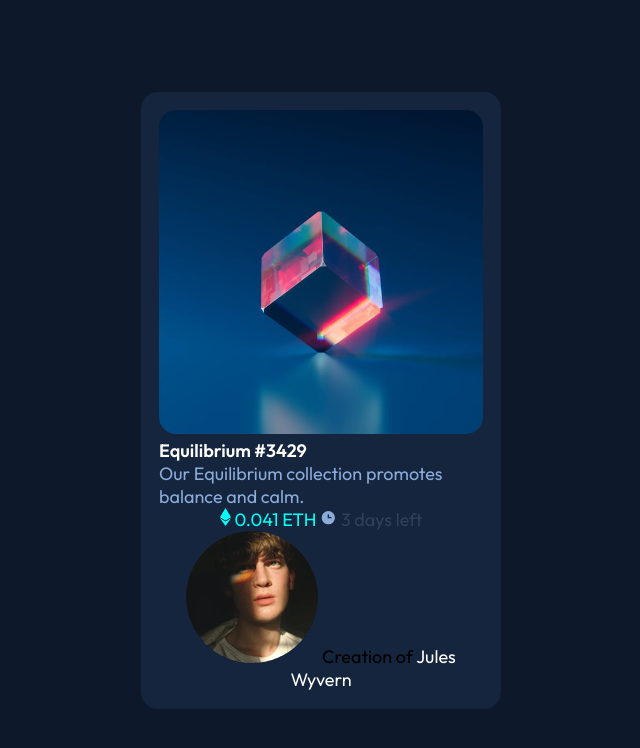
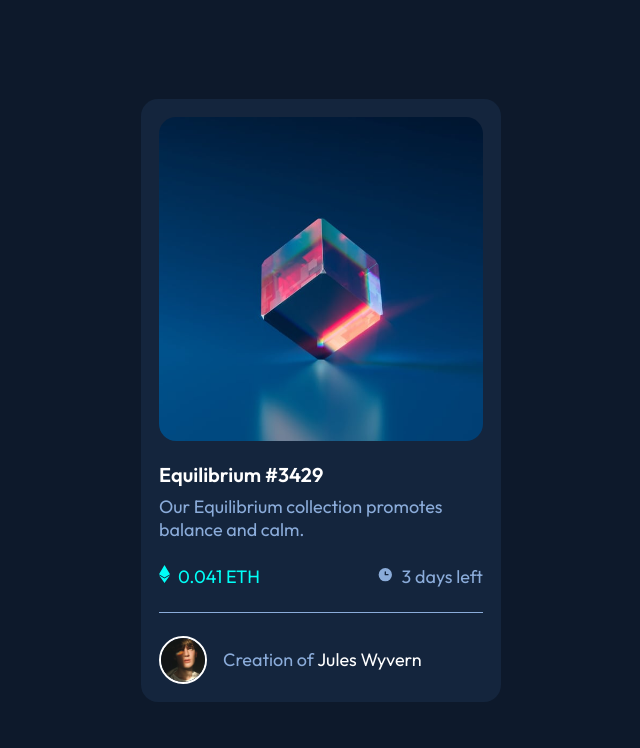
Before and after one commit to Julinsky23/nft-preview-card-component-main, a plain HTML site: page index.html in a window 1280 px wide. Shown: the whole page, without its empty margins (319-959 px from the left). Drawn offline with Linux system fonts and the light colour scheme.

Commit message:
project finished (changes in color, padding, etc.)

```diff
--- a/index.html
+++ b/index.html
@@ -13,21 +13,26 @@
 <body>
   <div class="container">
     <div class="card" >
+      <article class="etf-image">
       <img src="images/image-equilibrium.jpg" alt="ETF_img">
+      <div>
+        <img src="./images/icon-view.svg" alt="">
+      </div>
+      </article>
       <div class="text">
       <h2 class="name">Equilibrium #3429</h2>
       <p class="paragraph">Our Equilibrium collection promotes balance and calm.</p>
       </div>
 
-
-  <img src="images/icon-ethereum.svg" alt="eth_img">
-  <a class="eth">0.041 ETH</a>
-  <img src="images/icon-clock.svg" alt="clock_img">
-  <a class="days">3 days left</a>
+  <ul>
+  <li><img src="images/icon-ethereum.svg" alt="eth_img">0.041 ETH</li>
+  <li><img src="images/icon-clock.svg" alt="clock_img">3 days left</li>
+  </ul>
   <br>
+  <article class="avatar">
   <img src="images/image-avatar.png" alt="avatar_img">
-  <a>Creation of </a>
-  <a class="name">Jules Wyvern</a>
+  <p>Creation of <span>Jules Wyvern</span></p>
+  </article>
     </div>
   </div>
 
--- a/styles.css
+++ b/styles.css
@@ -12,6 +12,8 @@
 *{
     margin: 0;
     padding: 0;
+    box-sizing: border-box;
+    font-family: 'Outfit', sans-serif;
 }
 
 img{
@@ -20,7 +22,6 @@ img{
 }
 
 body{
-    font-family: 'Outfit';
     background-color: var(--very-dark-blue1);
     min-height: 100vh;
     display: flex;
@@ -33,6 +34,38 @@ body{
     margin:0 auto;
 }
 
+.container .etf-image{
+    position: relative;
+}
+
+/*erstellt das cyanfarbige bild*/
+.container .etf-image div{
+    position: absolute;
+    top: 0;
+    width: 100%;
+    height: 100%;
+    z-index: 999;
+    opacity: 0;
+    border-radius: 17px;
+    /*muss ergänzt werden, damit es transparent ist*/
+    background-color: hsl(178, 100%, 50%,60%);
+}
+
+/* damit das cyanfarbige Bild erscheint beim drüber gehen*/
+.container .etf-image div:hover{
+    opacity: 1;
+    cursor: pointer;
+}
+
+/*positioniert das view symbol (bild) auf dem cyanbild*/
+.container .etf-image div img{
+    position: absolute;
+    left: 50%;
+    top: 50%;
+    transform: translate(-50%, -50%);
+}
+
+
 .card{
     background-color: var(--very-dark-blue2);
     padding: 18px;
@@ -40,10 +73,15 @@ body{
     text-align: center;
 }
 
+.container h2:hover{ /*ändert Farbe von h2 beim darüber gehen*/
+    color: var(--cyan);
+    cursor:pointer;
+}
 .name{
+    margin: 1rem 0rem 0.5rem;
     color: white;
     text-align: left;
-    font-size: 18px;
+    font-size: 20px;
 }
 
 .paragraph{
@@ -52,16 +90,61 @@ body{
     font-size: 18px;
 }
 
-.eth{
+.container ul{
+    display: flex;
+    align-items: center;
+    justify-content: space-between;
+    padding: 1.5rem 0;
+    border-bottom: 1px solid var(--soft-blue);
+    list-style-type: none;
+}
+
+container ul li{
+    display:flex;
+    align-items:center;
+
+}
+
+/*ändert Farbe für "ETH"*/
+.container ul li:first-child{
     color: var(--cyan);
 }
 
-.days{
-    color: var(--very-dark-blue3);
+
+.container ul li img{
+    margin-right: 0.5rem;
 }
 
+/*ändert Farbe für "days"*/
+.container li:nth-child(2){
+    color: var(--soft-blue);
+}
 
-.name{
+.container .avatar{
+    display:flex;
+    align-items:center;
+    justify-content: start;
+    padding-top: 0rem;
+}
+
+.container .avatar img{
+    width: 3rem;
+    border: 2px solid var(--white); /*Rand um avatar*/
+    border-radius: 50%;
+    margin-right: 1rem;
+}
+
+.container .avatar p{
+    color: var(--soft-blue);
+}
+/*Jules Wyvern*/
+.container .avatar p span{
     color: var(--white);
-    text-align: left;
+    font-weight: 400;
 }
+
+/*Jules Wyvern ändern*/
+.container .avatar p span:hover{
+    color: var(--cyan);
+    font-weight: 400;
+}
```
